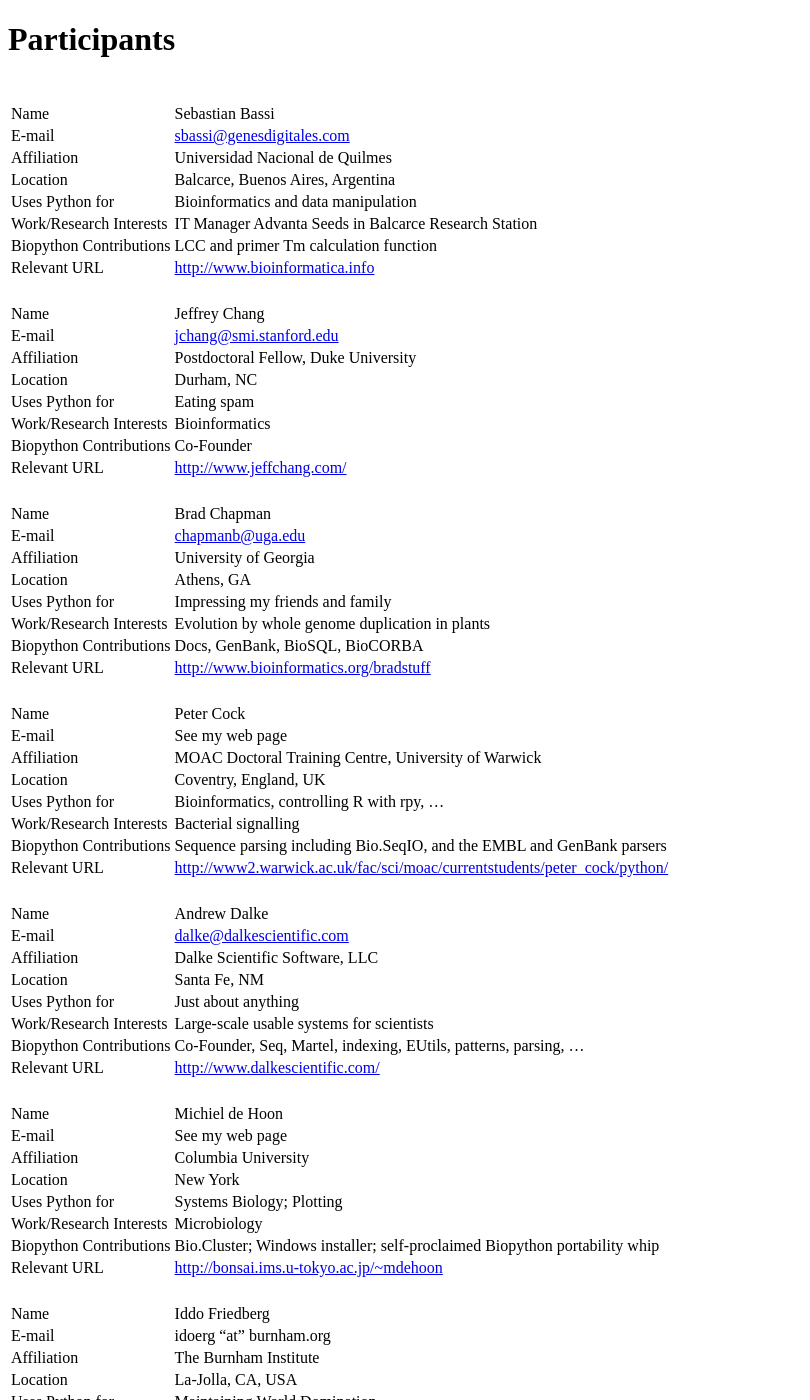
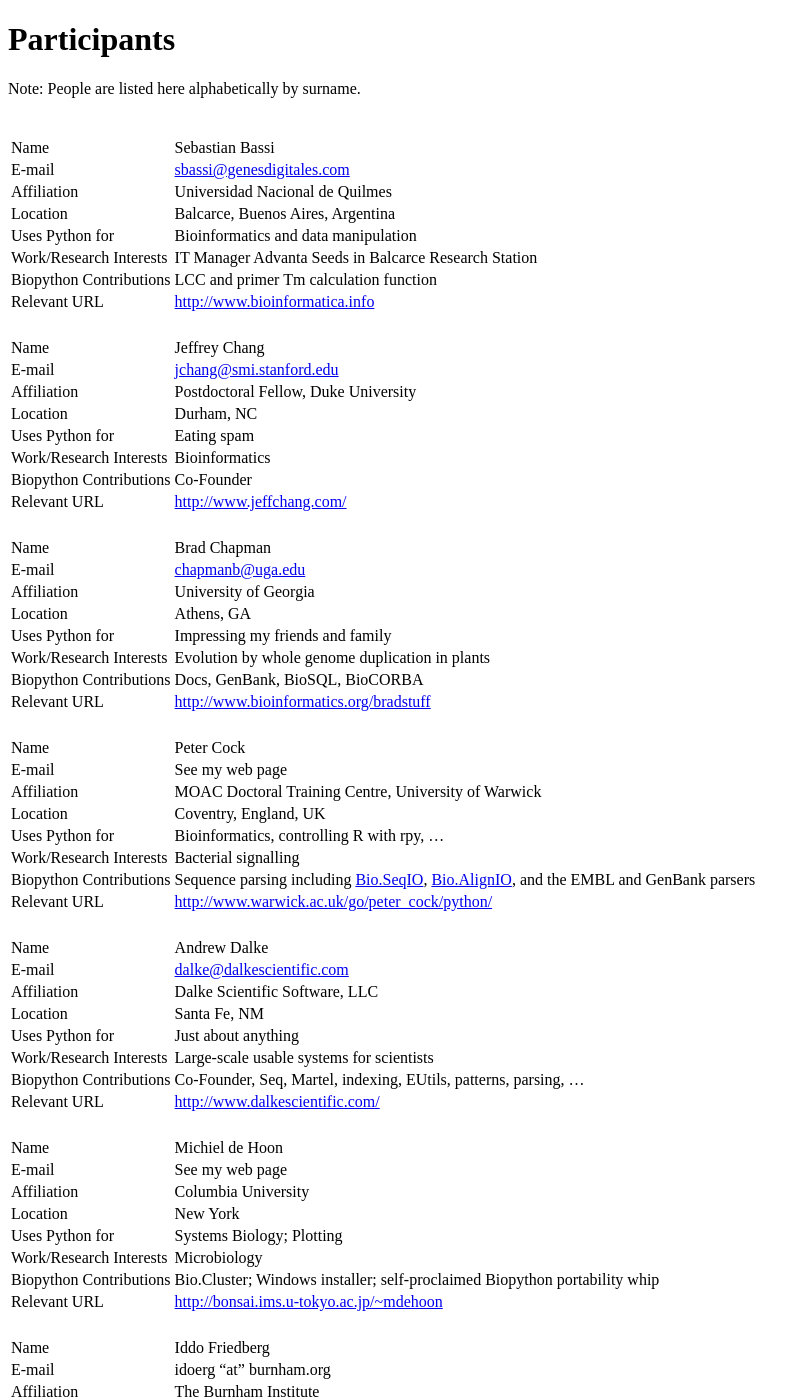
Before and after one commit to biopython/biopython.github.io, a Jekyll site: the page built from wiki/Participants.md, in a window 1280 px wide and 1400 px high. Shown: the whole window, without its empty margins (0-810 px from the left). Built offline with Jekyll 4.4.1, drawn with Linux system fonts in a browser that asks for light colours.

Commit message:
Change to wiki page

```diff
--- a/wiki/Participants.md
+++ b/wiki/Participants.md
@@ -3,6 +3,8 @@ title: Participants
 permalink: wiki/Participants
 layout: wiki
 ---
+
+Note: People are listed here alphabetically by surname.
 
 |                         |                                                       |
 |-------------------------|-------------------------------------------------------|
@@ -37,16 +39,16 @@ layout: wiki
 | Biopython Contributions | Docs, GenBank, BioSQL, BioCORBA                 |
 | Relevant URL            | <http://www.bioinformatics.org/bradstuff>       |
 
-|                         |                                                                             |
-|-------------------------|-----------------------------------------------------------------------------|
-| Name                    | Peter Cock                                                                  |
-| E-mail                  | See my web page                                                             |
-| Affiliation             | MOAC Doctoral Training Centre, University of Warwick                        |
-| Location                | Coventry, England, UK                                                       |
-| Uses Python for         | Bioinformatics, controlling R with rpy, ...                                 |
-| Work/Research Interests | Bacterial signalling                                                        |
-| Biopython Contributions | Sequence parsing including Bio.SeqIO, and the EMBL and GenBank parsers      |
-| Relevant URL            | <http://www2.warwick.ac.uk/fac/sci/moac/currentstudents/peter_cock/python/> |
+|                         |                                                                                                                               |
+|-------------------------|-------------------------------------------------------------------------------------------------------------------------------|
+| Name                    | Peter Cock                                                                                                                    |
+| E-mail                  | See my web page                                                                                                               |
+| Affiliation             | MOAC Doctoral Training Centre, University of Warwick                                                                          |
+| Location                | Coventry, England, UK                                                                                                         |
+| Uses Python for         | Bioinformatics, controlling R with rpy, ...                                                                                   |
+| Work/Research Interests | Bacterial signalling                                                                                                          |
+| Biopython Contributions | Sequence parsing including [Bio.SeqIO](SeqIO "wikilink"), [Bio.AlignIO](AlignIO "wikilink"), and the EMBL and GenBank parsers |
+| Relevant URL            | <http://www.warwick.ac.uk/go/peter_cock/python/>                                                                              |
 
 |                         |                                                                   |
 |-------------------------|-------------------------------------------------------------------|
```
Also changed, not shown: 1 other file.
